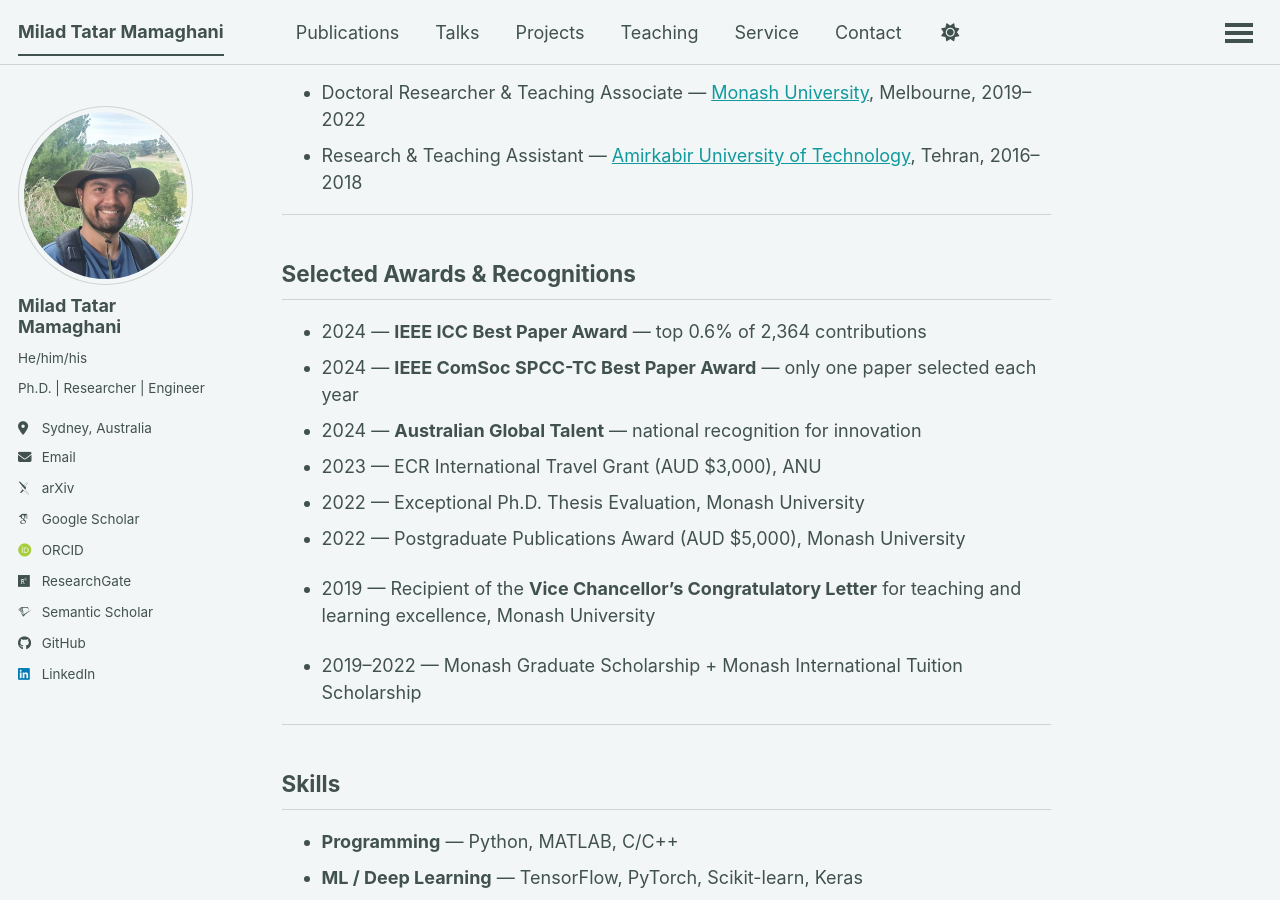
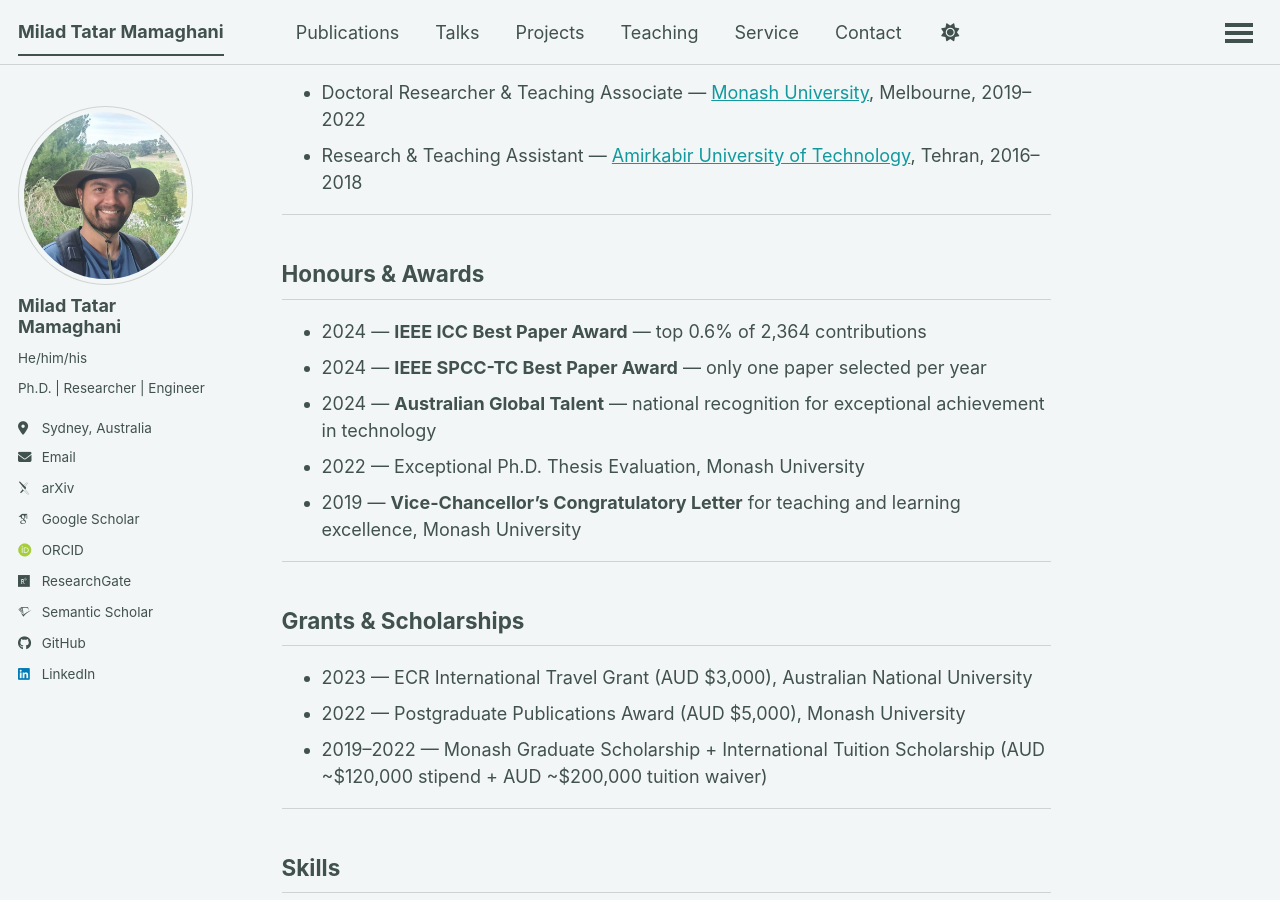
Before and after one commit to miladtm94/miladtm94.github.io, a Jekyll site: the page built from _pages/about.md, in a window 1280 px wide and 900 px high, scrolled down 1419 px. Built offline with Jekyll 4.4.1, drawn with Linux system fonts in a browser that asks for light colours; some web fonts are replaced; a script that is not in the unit is left out.

Commit message:
Bio updates

```diff
--- a/_pages/about.md
+++ b/_pages/about.md
@@ -51,19 +51,22 @@ Milad is always interested in discussing new research directions, collaborations
 
 ---
 
-## Selected Awards & Recognitions
+## Honours & Awards
 
 - 2024 &mdash; **IEEE ICC Best Paper Award** — top 0.6% of 2,364 contributions
-- 2024 &mdash; **IEEE ComSoc SPCC-TC Best Paper Award** — only one paper selected each year
-- 2024 &mdash; **Australian Global Talent** — national recognition for innovation
-- 2023 &mdash; ECR International Travel Grant (AUD $3,000), ANU
+- 2024 &mdash; **IEEE SPCC-TC Best Paper Award** — only one paper selected per year
+- 2024 &mdash; **Australian Global Talent** — national recognition for exceptional achievement in technology
 - 2022 &mdash; Exceptional Ph.D. Thesis Evaluation, Monash University
+- 2019 &mdash; **Vice-Chancellor's Congratulatory Letter** for teaching and learning excellence, Monash University
+
+---
+
+## Grants & Scholarships
+
+- 2023 &mdash; ECR International Travel Grant (AUD $3,000), Australian National University
 - 2022 &mdash; Postgraduate Publications Award (AUD $5,000), Monash University
-
-- 2019 &mdash; Recipient of the **Vice Chancellor's Congratulatory Letter** for teaching and learning excellence, Monash University
-
-- 2019–2022 &mdash; Monash Graduate Scholarship + Monash International Tuition Scholarship
-<!-- - **2012** &mdash; Ranked **Top 0.2%**, Iran's Nationwide University Entrance Exam -->
+- 2019–2022 &mdash; Monash Graduate Scholarship + International Tuition Scholarship
+  (AUD ~$120,000 stipend + AUD ~$200,000 tuition waiver)
 
 
 ---
```
